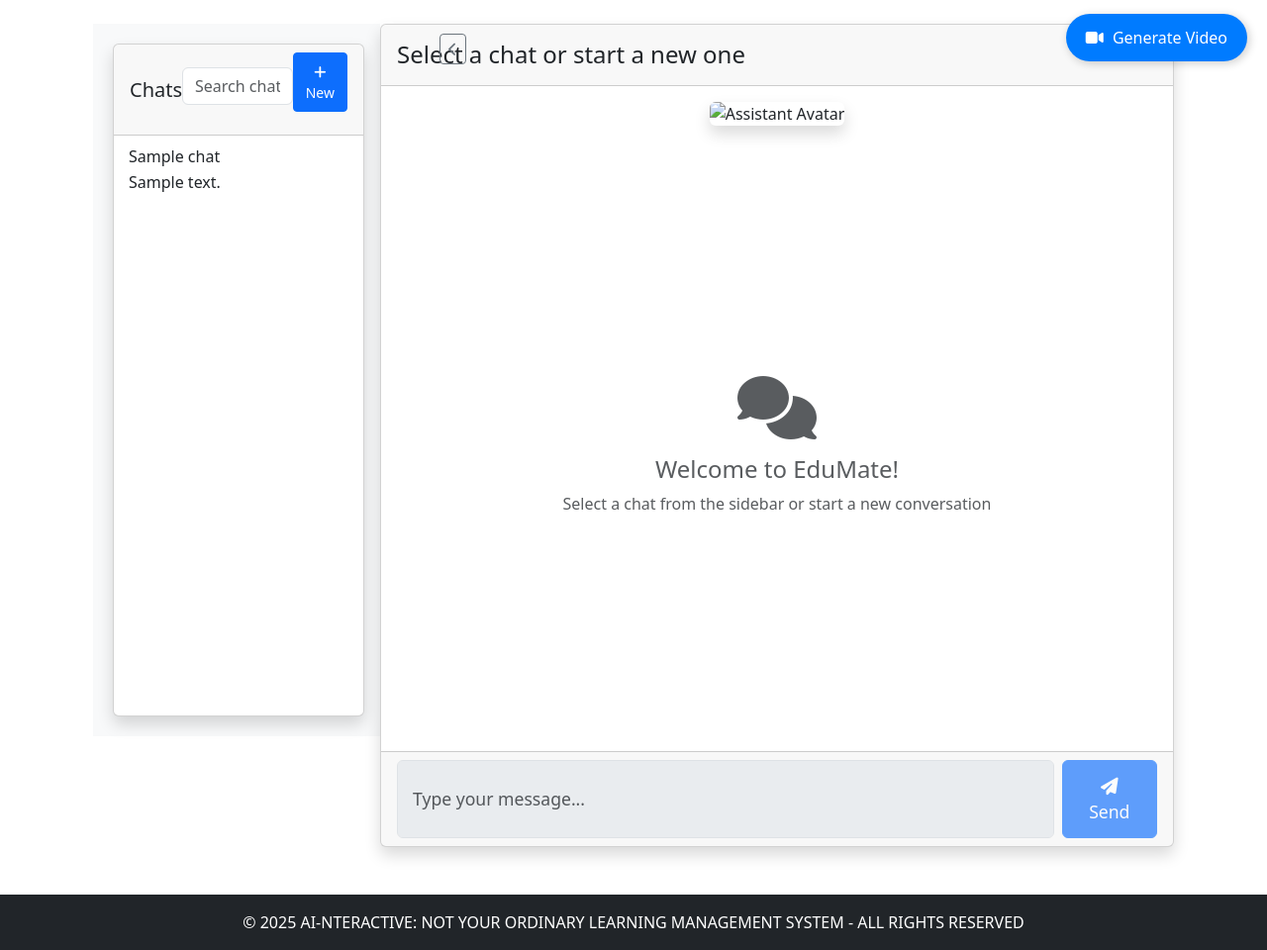
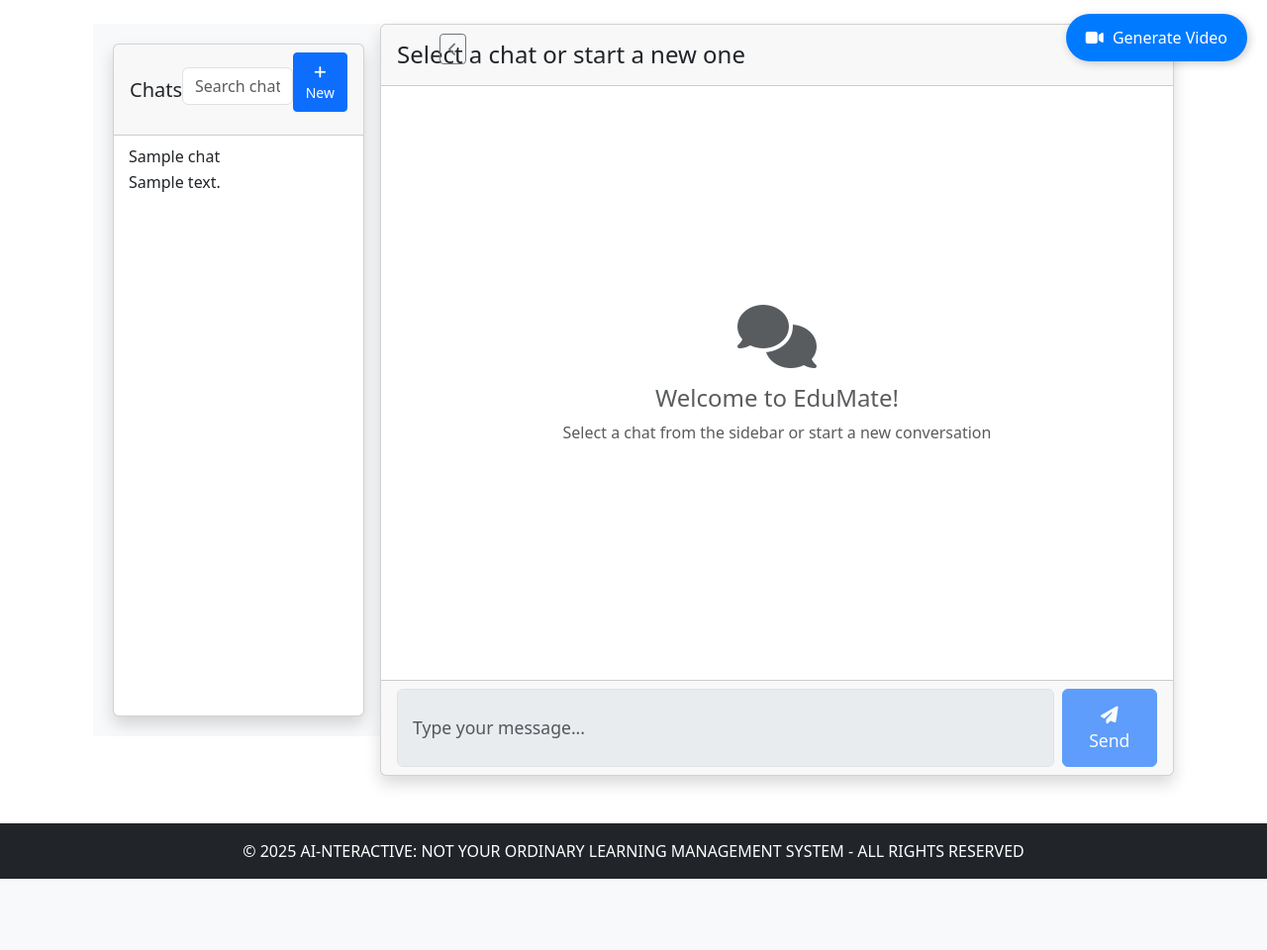
Before and after one commit to zcx73100/fyp-s1-25, a Flask app: template FYP25S109/templates/chatbot_page.html in a window 1280 px wide. Shown: the part 66-1026 px from the top of the page at 99% size. After the commit the page ends 954 px from the top, so only its background shows below. Run offline with Flask 3, Linux system fonts and the light colour scheme; the template is opened without the code that fills it: most values are stand-ins (such as "Sample title", 1, 10 or a date in 2020); data that the repository does not hold is empty; some libraries are stand-ins or nearby versions.

Commit message:
Update chatbot_page.html

```diff
--- a/FYP25S109/templates/chatbot_page.html
+++ b/FYP25S109/templates/chatbot_page.html
@@ -3,9 +3,6 @@
 {% block title %}Chat with EduMate{% endblock %}
 
 {% block content %}
-
-<span id="selected-voice" data-voice="{{ user.assistant.tts_voice }}"></span>
-
 <style>
     #sidebar-wrapper {
         transition: all 0.3s ease;
@@ -89,6 +86,16 @@
         border-radius: 50%;
         object-fit: cover;
         margin-right: 12px;
+    }
+
+    .user-avatar {
+        margin-left: 12px;
+        width: 40px;
+        height: 40px;
+        border-radius: 50%;
+        object-fit: cover;
+        position: absolute;
+        right: 0;
     }
 
     .message-row {
@@ -216,35 +223,7 @@
         font-weight: bold;
         color: inherit;
     }
-
-
-    #video-wrapper {
-    margin-top: 0;
-    padding-top: 0;
-    padding-bottom: 1rem;
-    display: flex;
-    justify-content: center;
-    align-items: center;
-    }
-
-    #video-output-area img,
-    #video-output-area video {
-    max-width: 300px;
-    height: auto;
-    object-fit: contain;
-    margin: 0 auto;
-    }
-
-    .card-body {
-    flex-grow: 1;
-    display: flex;
-    flex-direction: column;
-  }
-
-
 </style>
-
-
 
 <!-- MathJax Configuration -->
 <script>
@@ -274,7 +253,6 @@
         <!-- Sidebar -->
         <div id="sidebar-wrapper" class="pe-3">
             <div class="card shadow h-100">
-
                 <div class="card-header d-flex justify-content-between align-items-center">
                     <h5 class="mb-0">Chats</h5>
                     <input type="text" id="chat-search" class="form-control mb-2" placeholder="Search chats...">
@@ -309,13 +287,9 @@
             <i class="fas fa-chevron-left"></i>
         </button>
 
-
-
         <!-- Main Chat Area -->
         <div class="flex-grow-1" id="main-chat">
-        <div class="card shadow h-100 d-flex flex-column">
-
-            <!-- Header -->
+            <div class="card shadow h-100">
                 <div class="card-header d-flex justify-content-between align-items-center">
                     <div class="flex-grow-1 overflow-hidden">
                         <h5 id="chat-title" class="mb-0 text-truncate" contenteditable="true" spellcheck="false" title="Click to edit chat title">Select a chat or start a new one</h5>
@@ -326,23 +300,7 @@
                         </button>
                     </div>
                 </div>
-
-            <!-- ✅ Avatar/Video Block -->
-            <div id="video-wrapper" class="d-flex justify-content-center align-items-center py-3">
-            <div id="video-output-area" class="text-center">
-                <!-- Avatar Still Image -->
-                <img
-                id="assistant-avatar-placeholder"
-                src="{{ url_for('boundary.stream_avatar', avatar_id=user_info.assistant.avatar_id) }}"
-                alt="Assistant Avatar"
-                class="rounded shadow mb-3"
-                style="max-width: 300px;"
-                >
-            </div>
-            </div>
-
-            <!-- ✅ Chat Box with messages -->
-            <div class="card-body p-3 flex-grow-1 overflow-y-auto d-flex flex-column" id="chat-box">
+                <div class="card-body p-3" id="chat-box" style="height: 400px; overflow-y: auto;">
                     <div id="welcome-message" class="text-center text-muted h-100 d-flex flex-column justify-content-center">
                         <i class="fas fa-comments fa-4x mb-3"></i>
                         <h4>Welcome to EduMate!</h4>
@@ -350,8 +308,6 @@
                     </div>
                     <div id="messages-container" class="d-none"></div>
                 </div>
-
-            <!-- ✅ Footer Chat Form -->
                 <div class="card-footer">
                     <form id="chat-form" class="d-flex">
                         <input type="text" id="message-input" class="form-control me-2"
@@ -361,10 +317,10 @@
                         </button>
                     </form>
                 </div>
-
             </div>
         </div>
-
+    </div>
+</div>
 
 <script>
 document.addEventListener('DOMContentLoaded', () => {
@@ -687,7 +643,7 @@ document.addEventListener('DOMContentLoaded', () => {
         }
 
         // Speak the text
-        //speechSynthesis.speak(currentUtterance);
+        speechSynthesis.speak(currentUtterance);
     }
 
     // Initialize voices with better error handling
@@ -736,13 +692,14 @@ document.addEventListener('DOMContentLoaded', () => {
         tempDiv.innerHTML = processedMessage;  // Use processed message here
         messageDiv.appendChild(tempDiv);
 
+
         if (sender === 'bot') {
             // Create avatar container with mouth element
             const avatarContainer = document.createElement('div');
             avatarContainer.className = 'bot-avatar-container';
 
             const botAvatar = document.createElement('img');
-            botAvatar.src = '/static/images/chat-icon-for-edumate.png';
+            botAvatar.src = "/chatbot/avatar/{{ avatar_id }}";
             botAvatar.alt = 'Bot Avatar';
             botAvatar.className = 'avatar';
 
@@ -788,8 +745,13 @@ document.addEventListener('DOMContentLoaded', () => {
                 speakText(getTextContent(tempDiv), avatarContainer);
             }
         } else if (sender === 'user') {
-            // Remove the user avatar creation and just append the message
+            const userAvatar = document.createElement('img');
+            userAvatar.src = "{{ url_for('boundary.get_profile_pic', file_id=user.profile_pic) }}";
+            userAvatar.alt = 'User Avatar';
+            userAvatar.className = 'user-avatar';
+
             messageRow.appendChild(messageDiv);
+            messageRow.appendChild(userAvatar);
         }
 
         messagesContainer.appendChild(messageRow);
@@ -882,38 +844,6 @@ document.addEventListener('DOMContentLoaded', () => {
 
             const data = await response.json();
             appendMessage('bot', data.reply);
-
-            // 🎯 Generate SadTalker video
-            const formData = new FormData();
-            formData.append("text", data.reply);
-            const voice = window.selectedTTSVoice || "female_en";
-            const gender = voice.includes("female") ? "female" : "male";
-            const lang = voice.includes("jp") ? "ja" :
-                        voice.includes("id") ? "id" :
-                        voice.includes("es") ? "es" :
-                        voice.includes("fr") ? "fr" :
-                        voice.includes("de") ? "de" :
-                        voice.includes("it") ? "it" : "en";
-
-            formData.append("lang", lang);
-            formData.append("gender", gender);
-
-            const voiceRes = await fetch("/generate_voice_form", {
-                method: "POST",
-                body: formData
-                });
-
-                const voiceData = await voiceRes.json();
-                const audioId = voiceData.audio_id;
-
-                if (!audioId) {
-                console.error("❌ No audioId returned from /generate_voice_form");
-                return;
-                }
-
-                await triggerSadTalkerVideo(audioId); // ✅ Now audioId is defined
-
-
 
             // Update the chat item in sidebar with new description
             const chatItem = document.querySelector(`.chat-item[data-chat-id="${currentChatId}"]`);
@@ -1035,60 +965,4 @@ document.addEventListener('DOMContentLoaded', () => {
 <!-- Load MathJax 3 -->
 <script src="https://cdn.jsdelivr.net/npm/mathjax@3/es5/tex-mml-chtml.js"></script>
 
-<!-- Pass assistant avatar and voice to JS -->
-<script>
-  const ASSISTANT_AVATAR_ID = "{{ user.assistant.avatar_id }}";
-  const ASSISTANT_TTS_VOICE = "{{ user.assistant.tts_voice }}";
-</script>
-
-<script>
-  // Inject the selected TTS voice from MongoDB
-  window.selectedTTSVoice = "{{ user_info.assistant.tts_voice if user_info and user_info.assistant and user_info.assistant.tts_voice else '' }}";
-</script>
-
-<form id="voice-form" method="POST" action="/generate_voice_form">
-  <input type="hidden" name="text" id="hidden-reply-text">
-</form>
-
-<script>
-  async function triggerSadTalkerVideo(audioId) {
-    console.log("🎯 triggerSadTalkerVideo called with audioId:", audioId);
-    const avatarId = "{{ user_info.assistant.avatar_id if user_info and user_info.assistant and user_info.assistant.avatar_id else '' }}";
-    if (!avatarId) {
-      console.error("❌ Avatar ID missing from session or template context.");
-      return;
-    }
-
-    try {
-      const videoRes = await fetch(`/generate_video_for_chatbot/${avatarId}/${audioId}`, {
-        method: "POST"
-      });
-
-      const videoData = await videoRes.json();
-      if (!videoData.success || !videoData.video_url) {
-        console.error("❌ Video generation failed:", videoData.error);
-        return;
-      }
-
-      // ✅ Display video
-        const videoContainer = document.getElementById("video-output-area");
-        videoContainer.innerHTML = "";  // This clears the avatar image too
-
-      const videoEl = document.createElement("video");
-        videoEl.src = videoData.video_url;
-        videoEl.controls = true;
-        videoEl.autoplay = true;
-        videoEl.className = "rounded shadow mb-3";
-        videoEl.style.width = "300px";
-        videoEl.style.height = "auto";
-        videoEl.style.objectFit = "cover";
-        videoContainer.appendChild(videoEl);
-
-    } catch (err) {
-      console.error("❌ JS Error during SadTalker video generation:", err);
-    }
-  }
-</script>
-
-
 {% endblock %}
```
Lines whose indentation alone changed are shown as unchanged.
